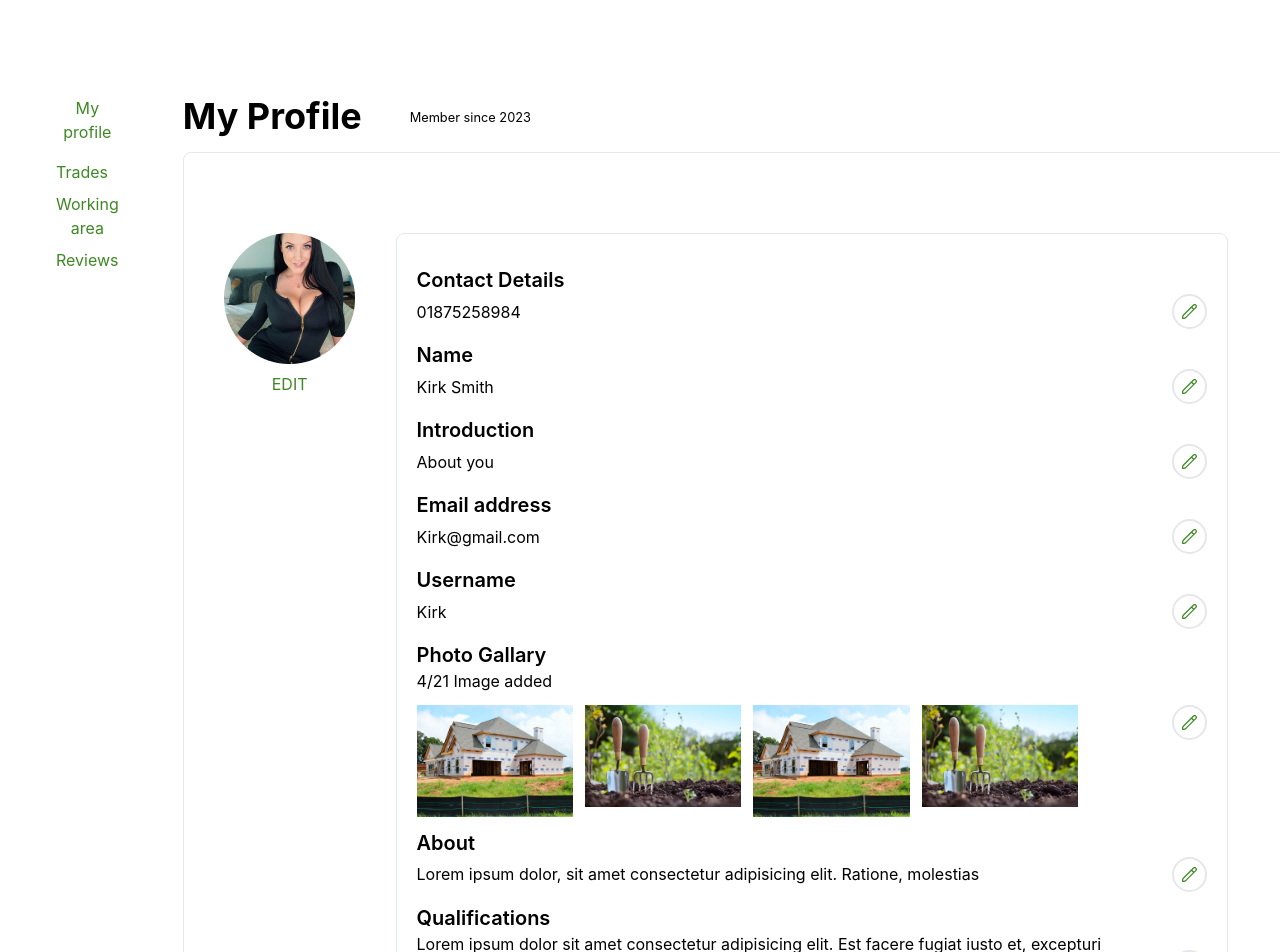
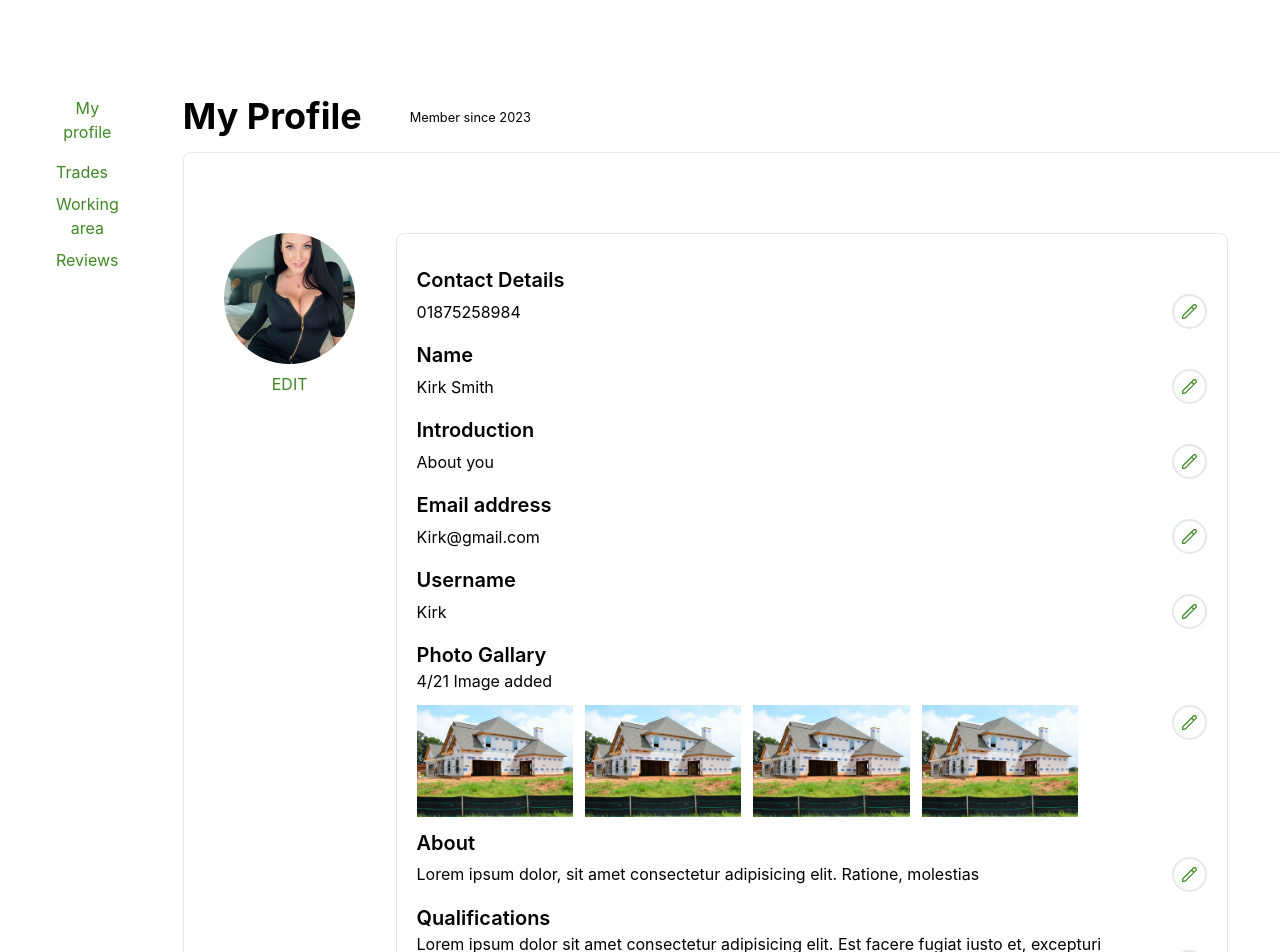
Before and after one commit to arjun1571/Dashbord-MyProfile, a React (Create React App) app: page / in a window 1280 px wide. Shown: the top 952 px of the page. Built offline with nearby package versions, Linux system fonts and the light colour scheme.

Commit message:
all design done

```diff
--- a/src/Page/MyProfile/MyProfile.js
+++ b/src/Page/MyProfile/MyProfile.js
@@ -2,9 +2,7 @@ import React, { useState } from "react";
 import profile from "../../asset/image/Ellipse 640.png";
 import editImage from "../../asset/image/Vector.png";
 import image1 from "../../asset/image/image1.png";
-import image2 from "../../asset/image/image2.png";
-import image3 from "../../asset/image/image3.png";
-import image4 from "../../asset/image/image4.png";
+
 
 const MyProfile = () => {
 
@@ -61,7 +59,7 @@ const MyProfile = () => {
 
 
   return (
-    <div className="" style={{ height: "1780px" }}>
+    <div className="" >
       <div className="flex items-center mb-4">
         <h1 className="lg:text-4xl text-2xl font-bold">My Profile</h1>
         <p className="ml-12">
@@ -260,9 +258,9 @@ const MyProfile = () => {
               <div className="flex">
                 <div className="grid grid-cols-2 md:grid-cols-4 gap-3 w-[85%] mr-3">
                     <img src={image1} alt="" />
-                    <img src={image2} alt="" />
-                    <img src={image3} alt="" />
-                    <img src={image4} alt="" />
+                    <img src={image1} alt="" />
+                    <img src={image1} alt="" />
+                    <img src={image1} alt="" />
                 </div>
                 <div className=" w-[15%] text-right">
                 <button
```
Also changed, not shown: 1 other file (tests, documents, lock files or other folders).
